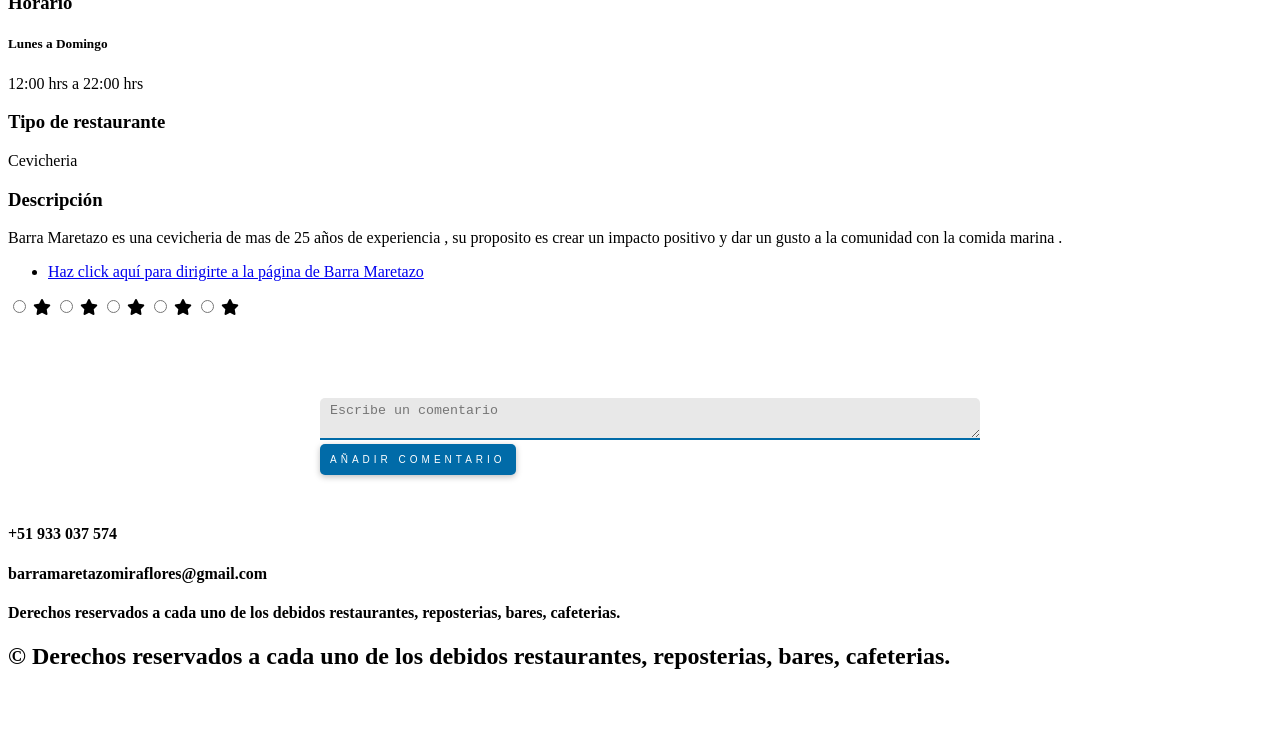
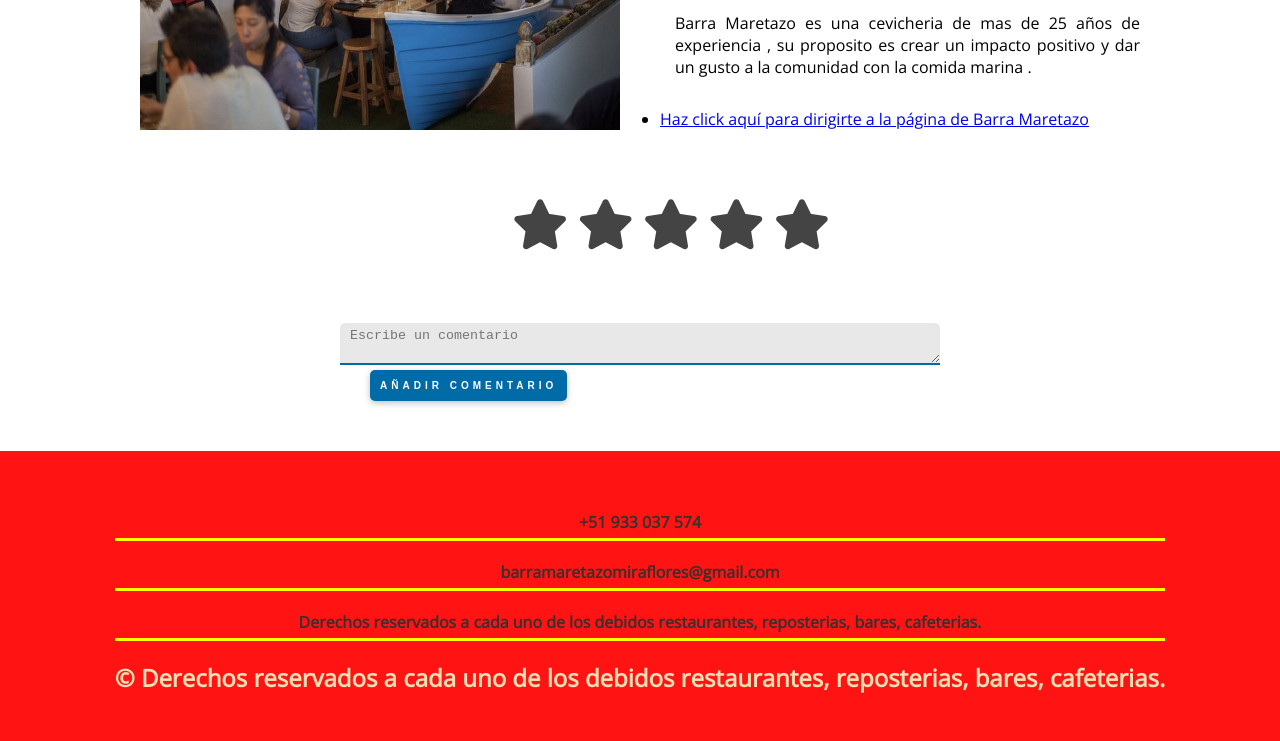
Before and after one commit to EstudianteDeterminado/Restaurantes, a plain HTML site: page Barra Maretazo.html in a window 1280 px wide. Shown: the part 1046-1787 px from the top of the page. Before the commit the page ends 1736 px from the top, so only its background shows below. Drawn offline with nearby package versions, Linux system fonts and the light colour scheme; files whose address does not match are found by name.

Commit message:
Update Barra Maretazo.html

```diff
--- a/Barra Maretazo.html
+++ b/Barra Maretazo.html
@@ -5,7 +5,7 @@
     <meta http-equiv="X-UA-Compatible" content="IE=edge">
     <meta name="viewport" content="width=device-width, initial-scale=1.0">
     <link rel="stylesheet" href="https://cdnjs.cloudflare.com/ajax/libs/font-awesome/6.2.1/css/all.min.css">
-    <link rel="stylesheet" href="./css/barra maretazo.css">
+    <link rel="stylesheet" href="./style/barra maretazo.css">
     <link href="https://fonts.googleapis.com/css2?family=Open+Sans&display=swap" rel="stylesheet">
     <link rel="stylesheet" href="./style/seccion de comentarios.css">
     <title>Barra Maretazo</title>
```
